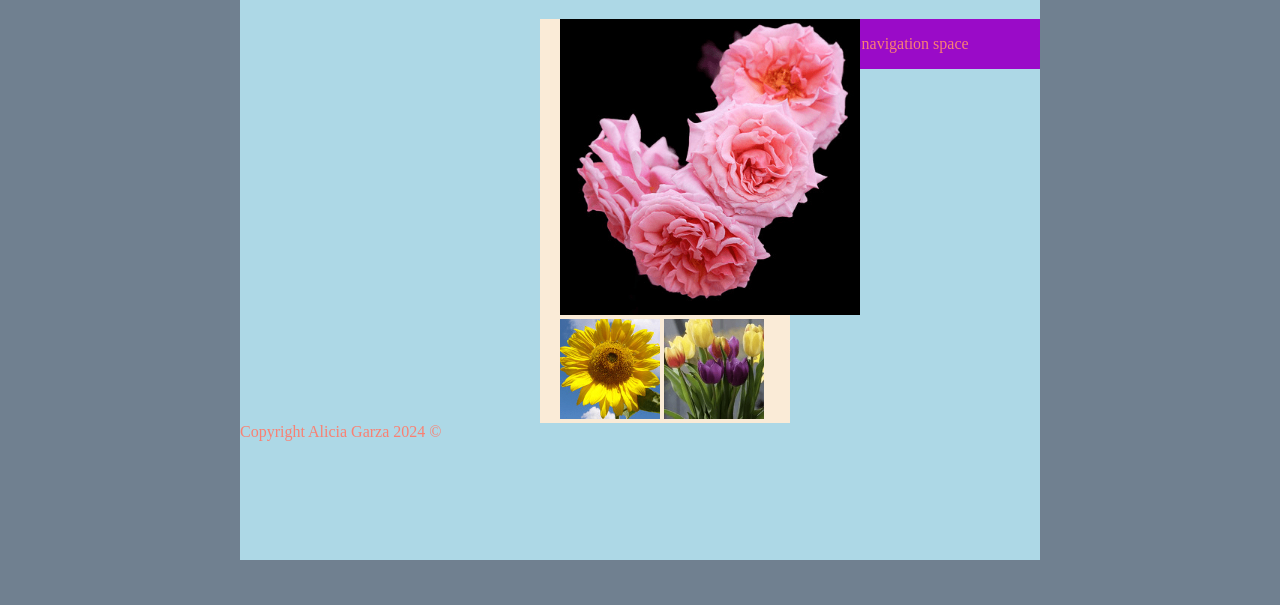
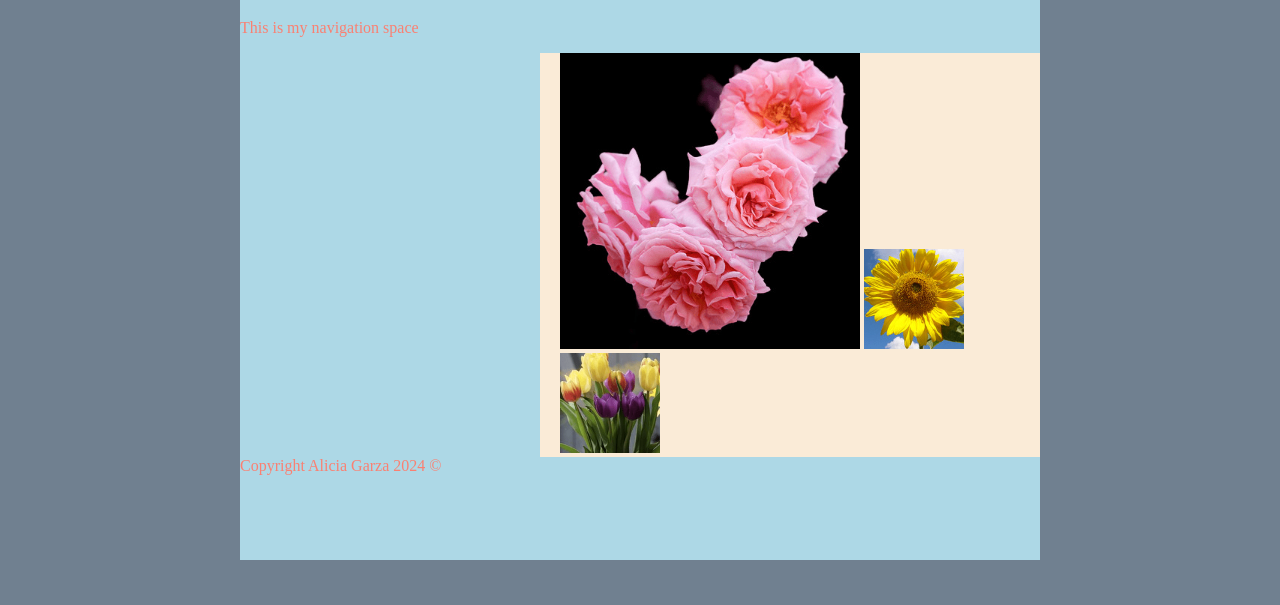
Before and after one commit to agarza222/project1, a plain HTML site: page index.html in a window 1280 px wide. Shown: the part 61-666 px from the top of the page. Drawn offline with Linux system fonts and the light colour scheme.

Commit message:
updated
changed the images to Images and pic show now

```diff
--- a/index.html
+++ b/index.html
@@ -11,26 +11,30 @@
 	p{
 		color:salmon;
 	}
+	.floatLeft{
+		float:left;
+		width:250px;
+		background-color:#9A0BC8;
+		border: 2px solid pink;
+	}
 	.floatRight{
 		float:right;
-		width:250px;
-		background-color:#9A0BC8;
+		width:500px;
+		background-color:antiquewhite;
+		padding-left: 20px;
 	}
 	footer{
 		clear:both;
+
 	}
-	#main{
-		margin-left: 20px;
-		background-color:antiquewhite;
-		padding-left: 20px;
-	}
+
 </style>
 </head>
 <!-- COMMENT-->
 <body style="background-color:slategrey;">
 	<div id="container">
 	<header><h1 style="color:darkgreen"> Hello World </h1></header>
-	<nav class="floatRight"><p>This is my navigation space</p></nav>
+	<nav class="floatleft"><p>This is my navigation space</p></nav>
 	<main id="main" class="floatRight">
 		<img src="Images/roses.png" style="width:300px" alt="Roses"/>
 		<img src="Images/sunflower.png" style="width:100px" alt="Sunflower"/>
```
